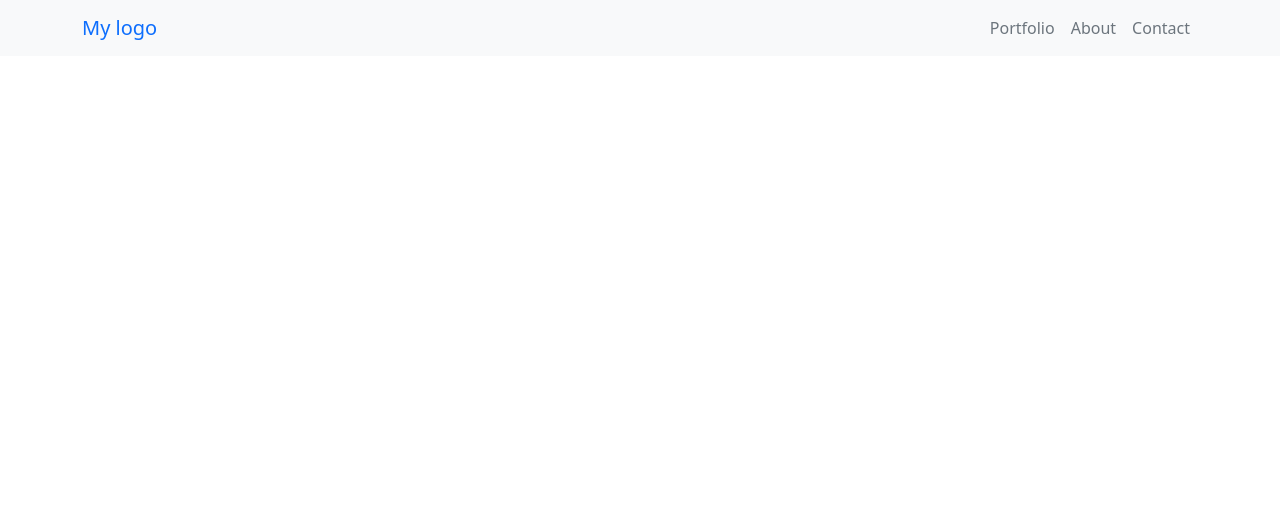
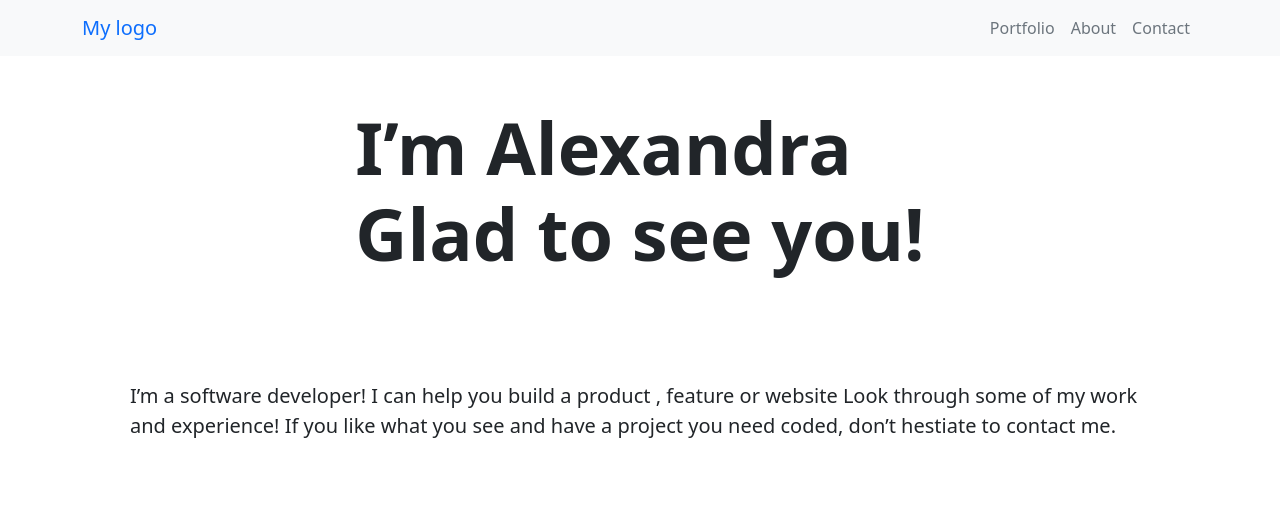
Before and after one commit to ilyassatlassi/boostraap, a plain HTML site: page index.html in a window 1280 px wide. Drawn offline with nearby package versions, Linux system fonts and the light colour scheme.

Commit message:
add the headline section

```diff
--- a/index.html
+++ b/index.html
@@ -29,6 +29,17 @@
       </button>
     </div>
   </nav>
+
+  <section class="container">
+    <div class=" d-flex flex-column justify-content-center align-items-center">
+        <div class="h1 display-2 fw-bold p-5" >I’m Alexandra <br>
+            Glad to see you!</div>
+            <p class="lead p-5">
+                I’m a software developer! I can help you build a product , feature or website Look through some of my work and experience! If you like what you see and have a project you need coded, don’t hestiate to contact me.
+            </p>
+    </div>
+
+  </section>
     <script src="https://cdn.jsdelivr.net/npm/bootstrap@5.2.2/dist/js/bootstrap.bundle.min.js" integrity="sha384-OERcA2EqjJCMA+/3y+gxIOqMEjwtxJY7qPCqsdltbNJuaOe923+mo//f6V8Qbsw3" crossorigin="anonymous"></script>
   </body>
 </html>
```
